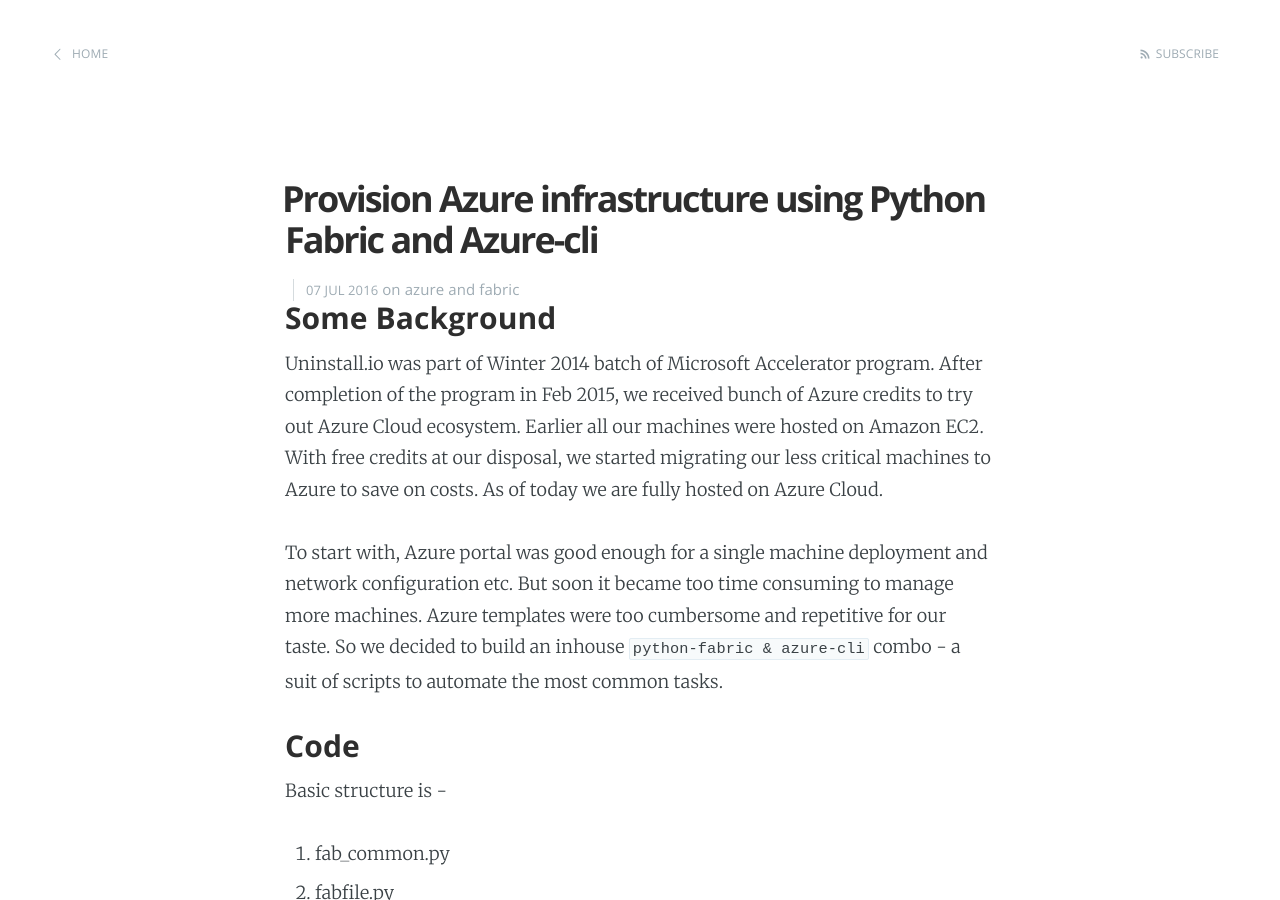
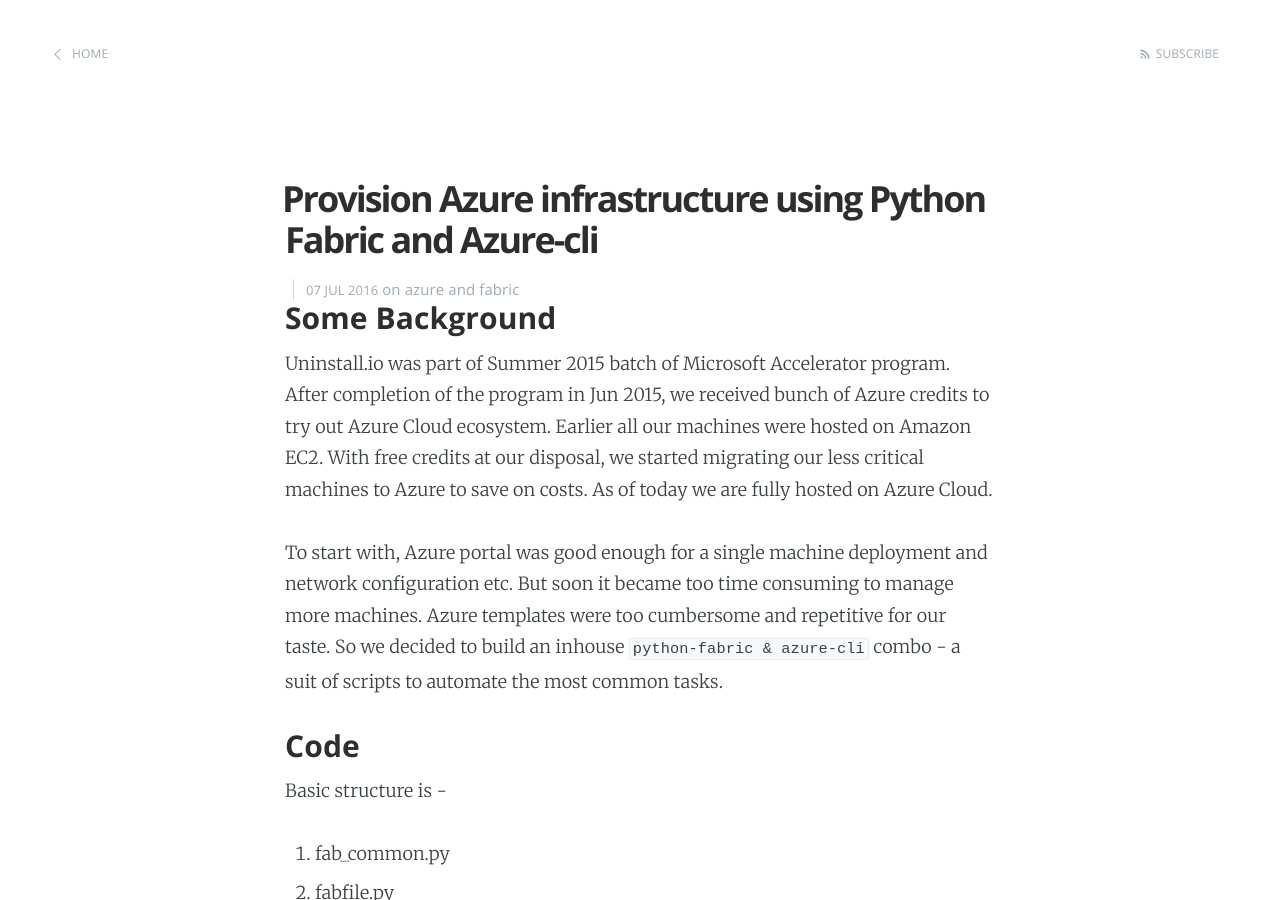
Before and after one commit to uninstallio/uninstallio.github.io, a Jekyll site: the page built from _posts/2016-07-07-azure-fabric.markdown, in a window 1280 px wide and 900 px high. Built offline with Jekyll 4.4.1, drawn with Linux system fonts in a browser that asks for light colours.

Commit message:
correction

```diff
--- a/_posts/2016-07-07-azure-fabric.markdown
+++ b/_posts/2016-07-07-azure-fabric.markdown
@@ -9,7 +9,7 @@
 
 ### Some Background
 
-Uninstall.io was part of Winter 2014 batch of Microsoft Accelerator program. After completion of the program in Feb 2015, we received bunch of
+Uninstall.io was part of Summer 2015 batch of Microsoft Accelerator program. After completion of the program in Jun 2015, we received bunch of
 Azure credits to try out Azure Cloud ecosystem. Earlier all our machines were hosted on Amazon EC2.
 With free credits at our disposal, we started migrating our less critical machines to Azure to save on costs. As of today we are fully hosted
 on Azure Cloud.
```
